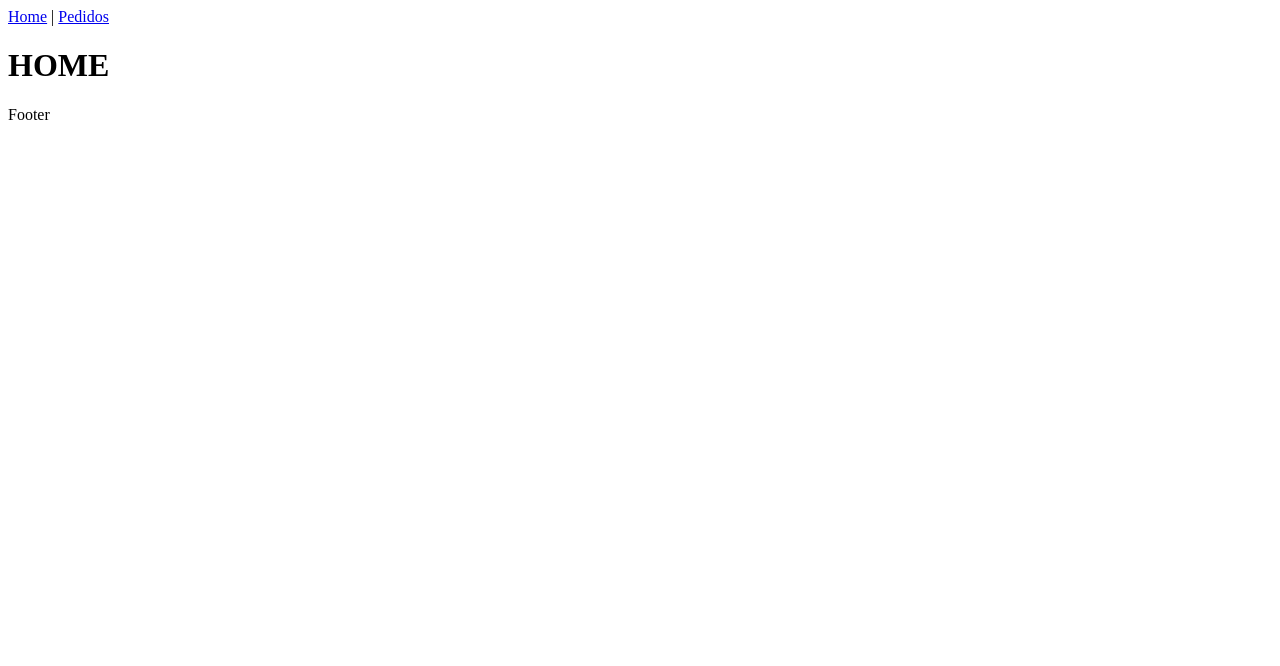
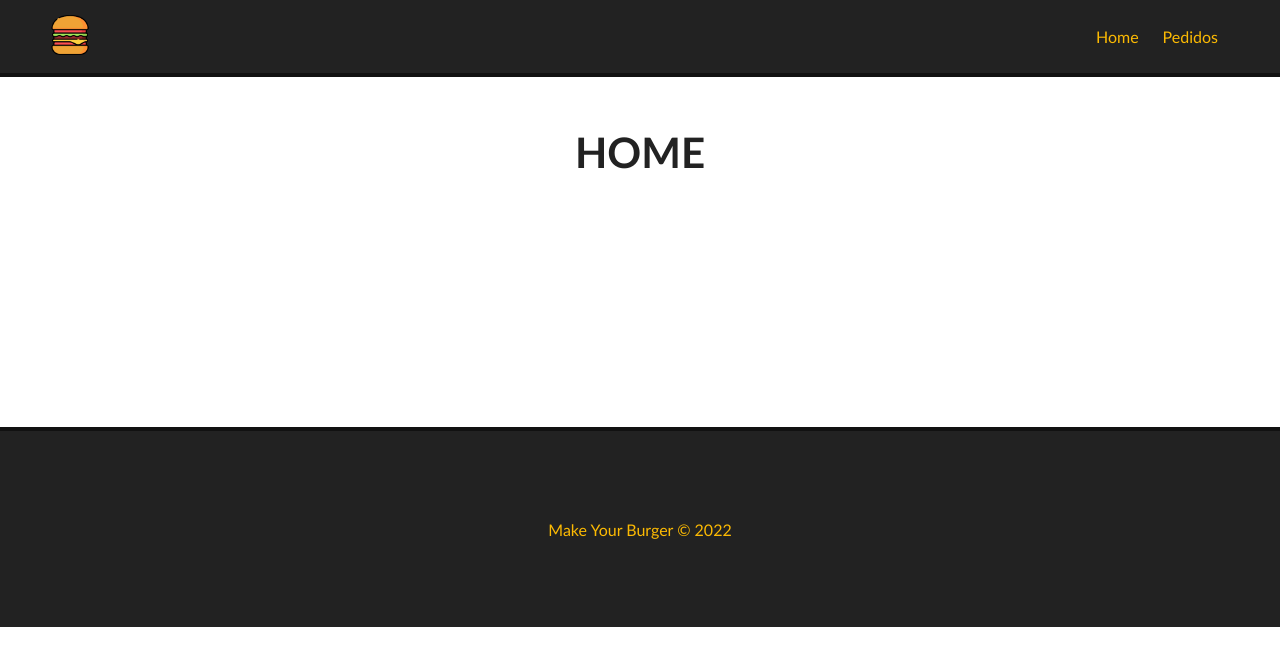
Before and after one commit to luizjrandrade/app_make_burger_vue, a Vue app: page / in a window 1280 px wide. Shown: the top 666 px of the page. Built offline with nearby package versions, Linux system fonts and the light colour scheme.

Commit message:
Desenvolvendo Cabeçalho e Rodapé do projeto

```diff
--- a/src/App.vue
+++ b/src/App.vue
@@ -1,5 +1,5 @@
 <template>
-    <Navbar />
+    <Navbar :logo="logo_src" :alt="app_name" />
   <router-view/>
     <Footer />
 </template>
@@ -12,10 +12,34 @@
   components: {
     Navbar,
     Footer
+  },
+  data(){
+    return{
+      logo_src: "/img/logo.png",
+      app_name: "Make Your Burger"
+    }
   }
 }
 </script>
 
 <style>
+  *{
+    font-family: 'Gill Sans', 'Gill Sans MT', Calibri, 'Trebuchet MS', sans-serif;
+    padding: 0;
+    margin: 0;
+    box-sizing: border-box;
+  }
+
+  .main-container{
+    margin: 50px;
+    min-height: 250px;
+  }
+
+  h1{
+    text-align: center;
+    font-size: 42px;
+    margin-bottom: 30px;
+    color: #222;
+  }
 
 </style>
--- a/src/components/Footer.vue
+++ b/src/components/Footer.vue
@@ -1,6 +1,7 @@
 <template>
-
-        <p>Footer</p>
+   <footer id="footer">
+       <p>Make Your Burger &copy; 2022</p>
+   </footer>
 
 </template>
 <script>
@@ -8,3 +9,15 @@
     name: "Footer"
 }
 </script>
+<style scoped>
+    #footer {
+        height: 200px;
+        background-color: #222;
+        border-top: 4px solid #111;
+        color: #FCBA03;
+        display: flex;
+        align-items: center;
+        justify-content: center;
+        width: 100%;
+    }
+</style>
--- a/src/components/Navbar.vue
+++ b/src/components/Navbar.vue
@@ -1,15 +1,45 @@
 <template>
     <div id="nav">
-    <router-link to="/"><img src="" id="logo"></router-link>
-    <router-link to="/">Home</router-link> |
+    <router-link to="/" id="logo-url"><img :src="logo" :alt="alt" id="logo"></router-link>
+    <router-link to="/">Home</router-link>
     <router-link to="/pedidos">Pedidos</router-link>
   </div>
 </template>
 <script>
 export default {
-    name: "Navbar"
+    name: "Navbar",
+    props: ["logo", "alt"]
 }
 </script>
 <style scoped>
+    #nav {
+        background-color: #222;
+        border-bottom: 4px solid #111;
+        padding: 15px 50px;
+        display: flex;
+        justify-content: flex-end;
+        align-items: center;
+    }
+
+    #nav #logo-url{
+        margin: auto;
+        margin-left: 0;
+    }
+
+    #logo{
+        width: 40px;
+        height: 40px;
+    }
+
+    #nav a {
+        color: #FCBA03;
+        text-decoration: none;
+        margin: 12px;
+        transition: .5s;
+    }
+
+    #nav a:hover{
+        color: #FFF;
+    }
 
 </style>
--- a/src/views/Home.vue
+++ b/src/views/Home.vue
@@ -1,5 +1,5 @@
 <template>
-  <div class="home">
+  <div class="main-container">
     <h1>
       HOME
     </h1>
--- a/src/views/Pedidos.vue
+++ b/src/views/Pedidos.vue
@@ -1,5 +1,5 @@
 <template>
-  <div>
+  <div class="main-container">
     <h1>PEDIDOS</h1>
   </div>
 </template>
```
